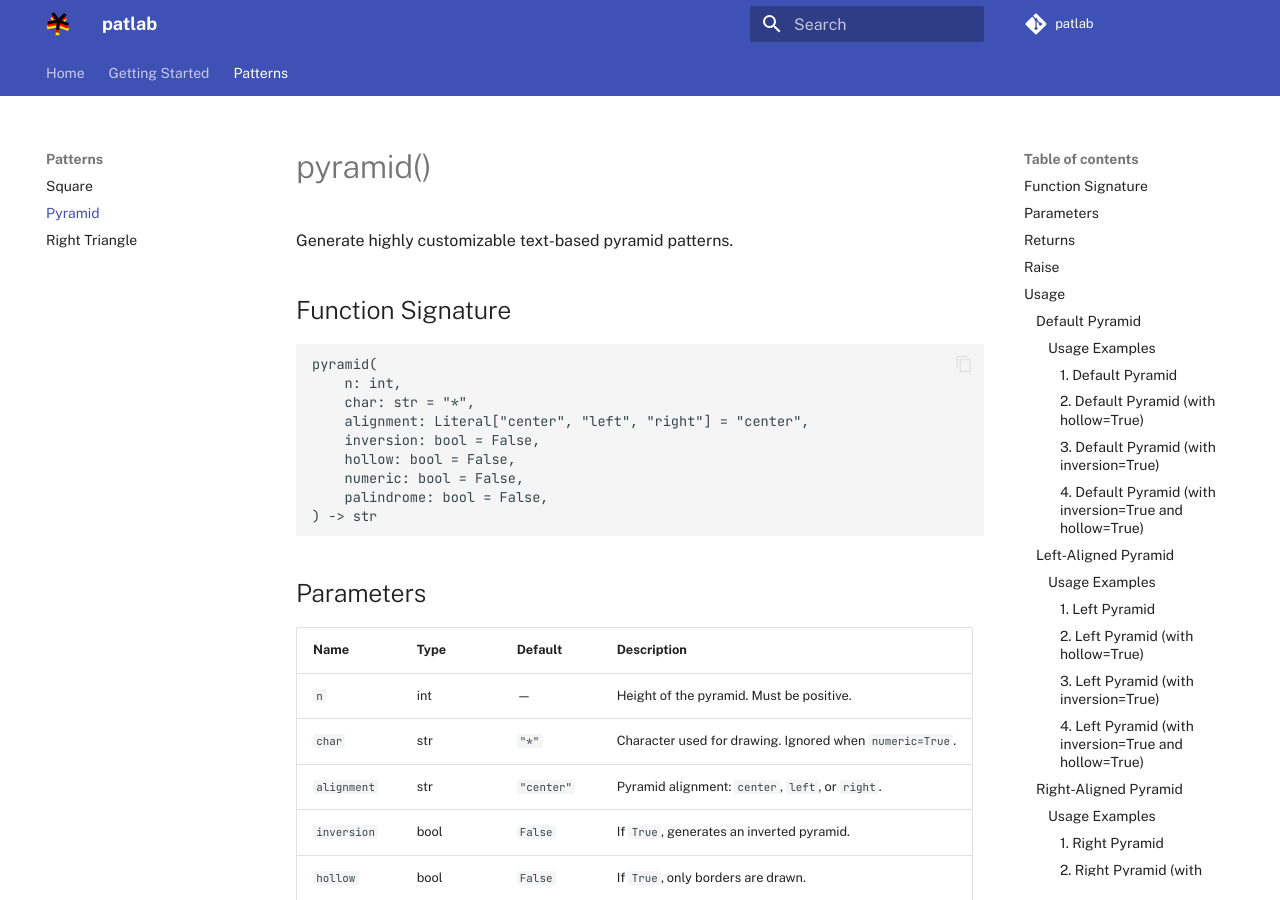
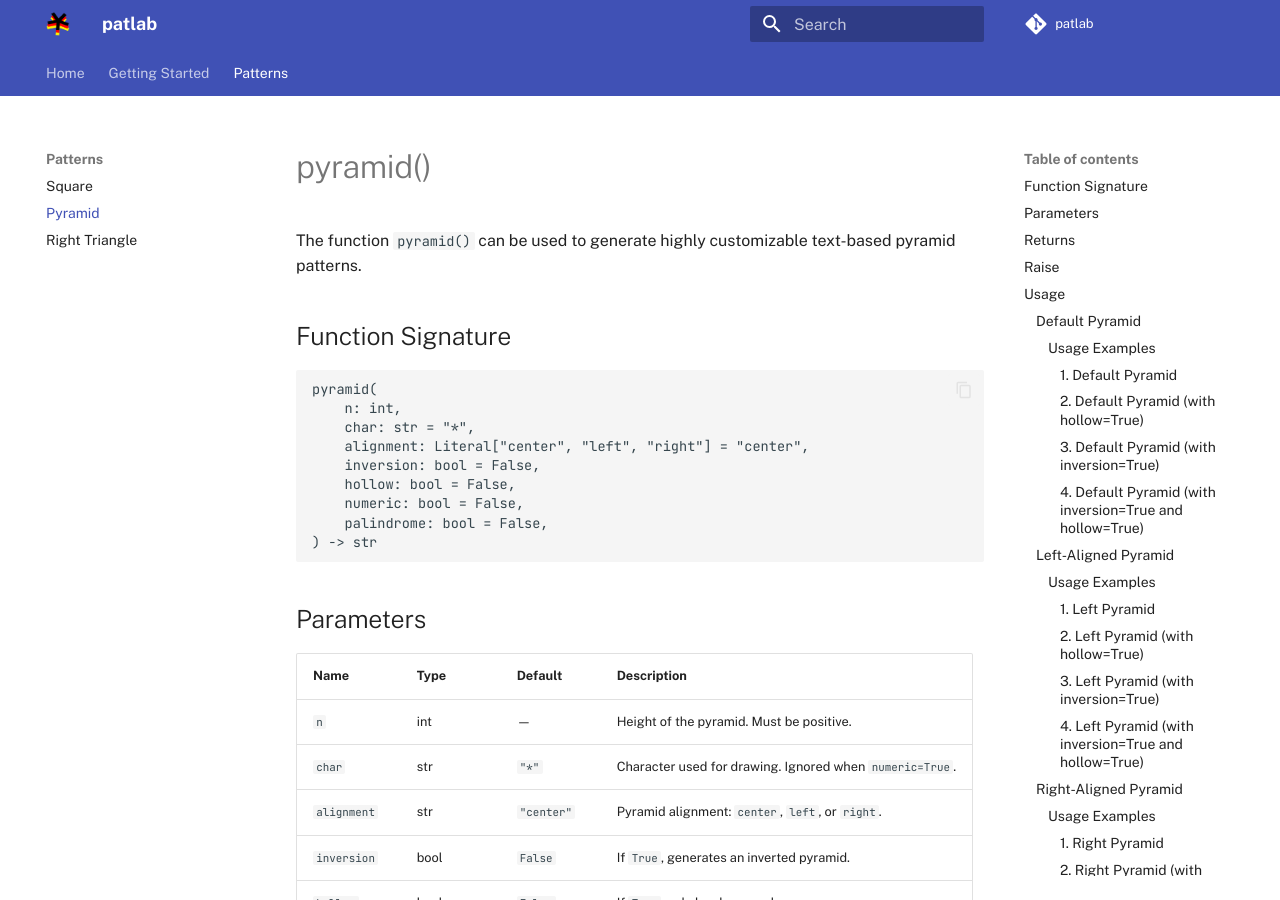
Before and after one commit to sayampradhan/patlab, an MkDocs documentation site: the page built from docs/docs/patterns/pyramid.md, in a window 1280 px wide and 900 px high. Built offline with MkDocs 1.6.1 and Material for MkDocs 9.7.7, drawn with Linux system fonts in a browser that asks for light colours; comment, search, counter and statistics services are not loaded.

Commit message:
docs: updated contents

````diff
--- a/docs/docs/patterns/pyramid.md
+++ b/docs/docs/patterns/pyramid.md
@@ -1,6 +1,6 @@
 # pyramid()
 
-Generate highly customizable text-based pyramid patterns.
+The function `pyramid()` can be used to generate highly customizable text-based pyramid patterns.
 
 ## Function Signature
 ```python
````
